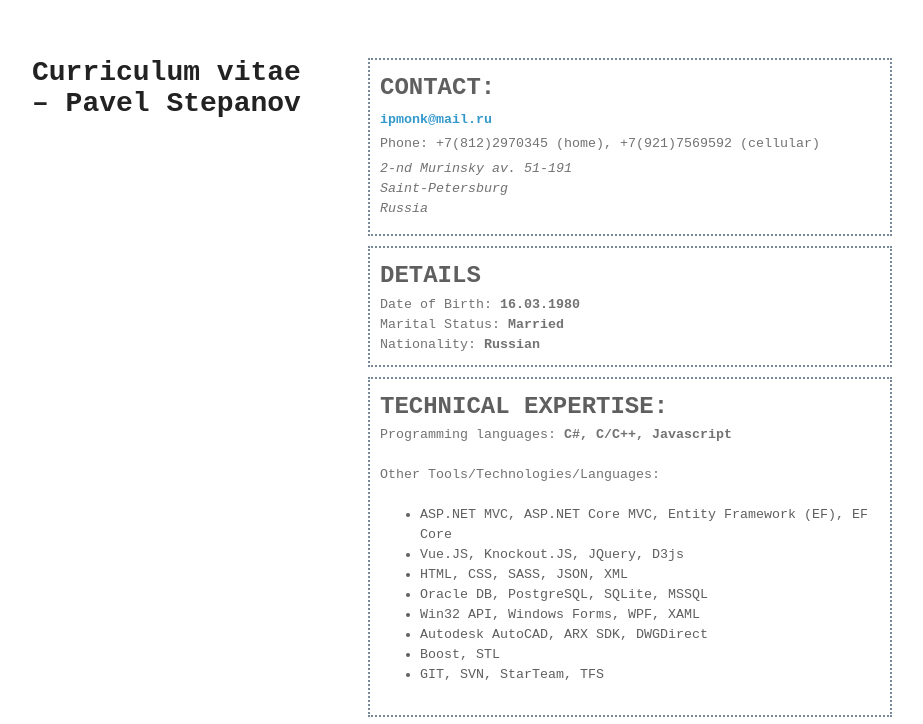
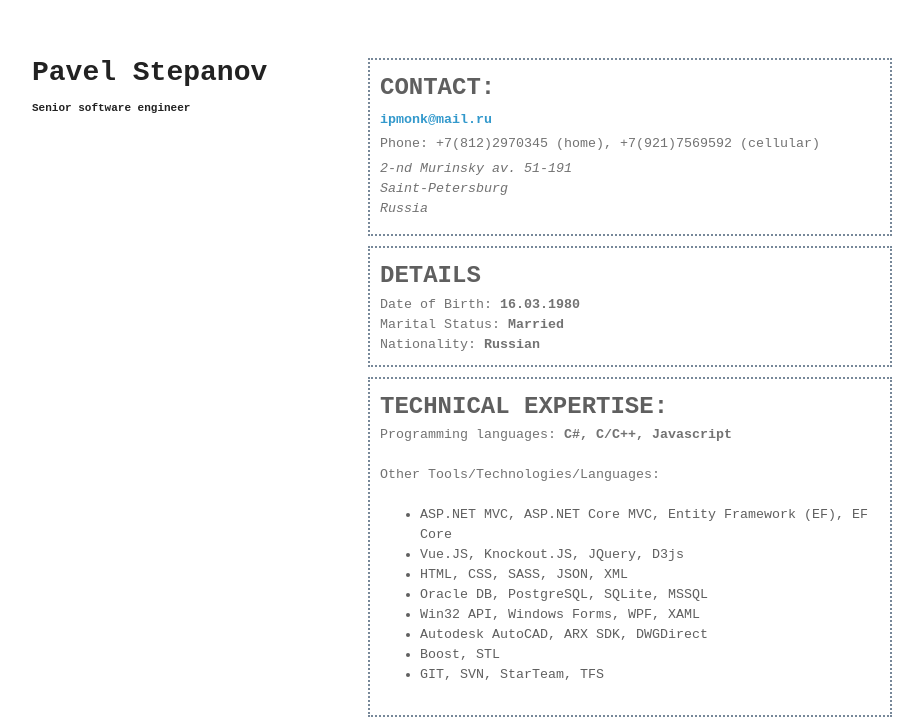
Before and after one commit to rognarspb/cv, a plain HTML site: page index.html in a window 1280 px wide. Shown: the top 724 px of the page, without its empty margins (178-1101 px from the left). Drawn offline with Linux system fonts and the light colour scheme.

Commit message:
Update index.html

```diff
--- a/index.html
+++ b/index.html
@@ -3,7 +3,7 @@
   <head>
     <meta charset="utf-8">
     <meta http-equiv="X-UA-Compatible" content="chrome=1">
-    <title>Pavel Stepanov</title>
+    <title>Curriculum Vitae - Pavel Stepanov</title>
 
     <link rel="stylesheet" href="stylesheets/styles.css">
     <link rel="stylesheet" href="stylesheets/github-light.css">
@@ -79,7 +79,7 @@
   <body>
     <div class="wrapper">
       <header>
-        <h1>Curriculum vitae – Pavel Stepanov</h1>
+        <h1>Pavel Stepanov<br/><small>Senior software engineer</small></h1>
       </header>
       <section>
         <h2>CONTACT:</h2>
```
